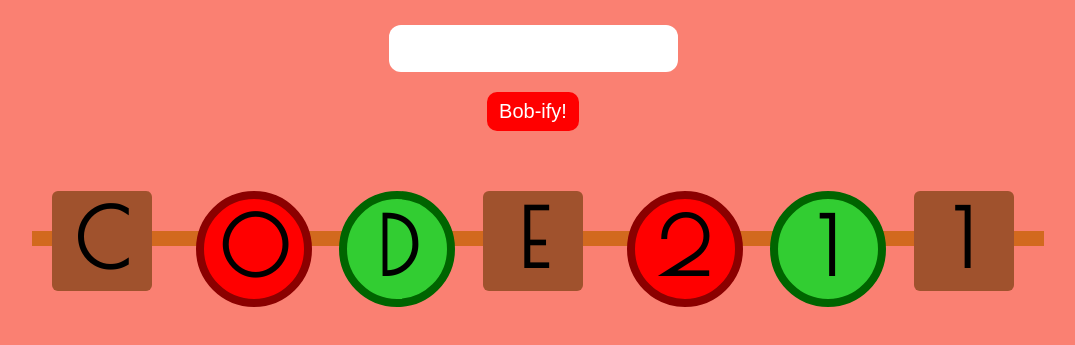
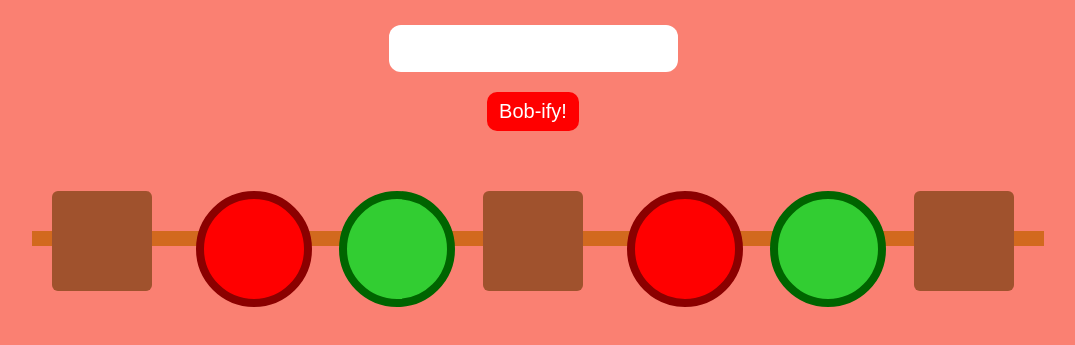
Before and after one commit to eckels/advancedwebsite, a plain HTML site: page index.html in a window 1280 px wide. Both pictures are taken after a click on the button "Bob-ify!". Shown: the part 151-496 px from the top of the page, without its empty margins (107-1182 px from the left). Drawn offline with nearby package versions, Linux system fonts and the light colour scheme.

Commit message:
final changes

```diff
--- a/index.html
+++ b/index.html
@@ -9,7 +9,7 @@
 
 <body>
   <h1>Shishkabob-ify</h1>
-    <input type="text" id="mytext">
+    <input type="text" id="mytext" maxlength="7">
     <button onclick="getText()">Bob-ify!</button>
 
 
--- a/script.js
+++ b/script.js
@@ -1,4 +1,11 @@
 function getText() {
   var bobtext = document.getElementById('mytext').value;
   console.log(bobtext);
+  var i = 0;
+  while (i < 7) {
+    var temp = bobtext.charAt(i);
+    i++;
+    var myid = 'p' + i;
+    document.getElementById(myid).innerHTML = temp;
+  }
 }
--- a/style.css
+++ b/style.css
@@ -72,6 +72,7 @@ p {
   font-size: 80px;
   font-weight: bold;
   position: absolute;
+  text-shadow: 2px 2px 0 white;
 }
 
 .bob1 p {
```
